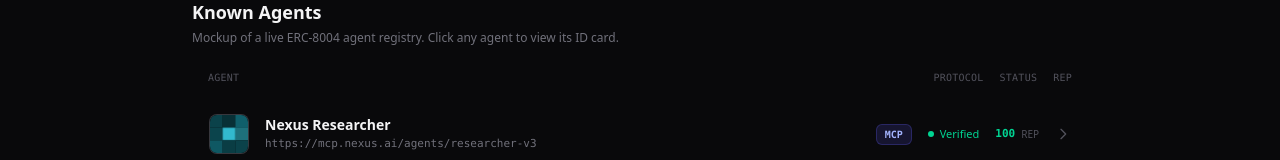
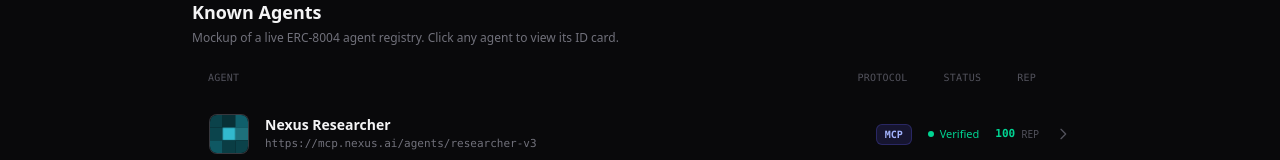
Before and after one commit to p4nthera115/fingerprint-erc8004, a React (Vite) app: page / in a window 1280 px wide. Shown: the part 868-1028 px from the top of the page. Built offline with nearby package versions, Linux system fonts and the light colour scheme.

Commit message:
feat: styling

```diff
--- a/src/components/AgentRegistry.tsx
+++ b/src/components/AgentRegistry.tsx
@@ -450,6 +450,7 @@
             <p className="text-[10px] font-mono text-zinc-600 uppercase tracking-wide">
               Agent
             </p>
+            <div className="flex gap-9 pr-1">
               <p className="text-[10px] font-mono text-zinc-600 uppercase tracking-wide">
                 Protocol
               </p>
@@ -459,6 +460,7 @@
               <p className="text-[10px] font-mono text-zinc-600 uppercase tracking-wide">
                 Rep
               </p>
+            </div>
           </div>
 
           {/* Agent list */}
```
Lines whose indentation alone changed are shown as unchanged.
